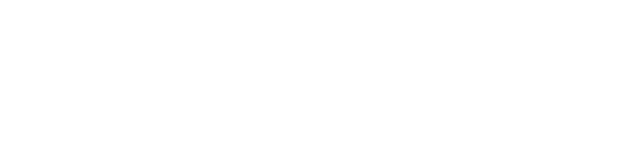
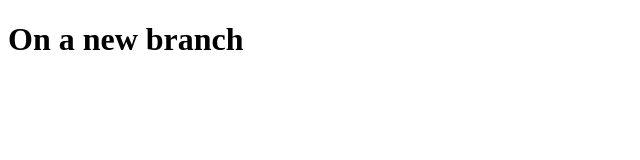
Before and after one commit to martypdx/bcp-app, a plain HTML site: page index.html in a window 1280 px wide. Shown: the whole page, without its empty margins (0-640 px from the left). Drawn offline with Linux system fonts and the light colour scheme.

Commit message:
add a header

```diff
--- a/index.html
+++ b/index.html
@@ -7,6 +7,6 @@
     <title>Document</title>
 </head>
 <body>
-
+    <h1>On a new branch</h1>
 </body>
 </html>
```
